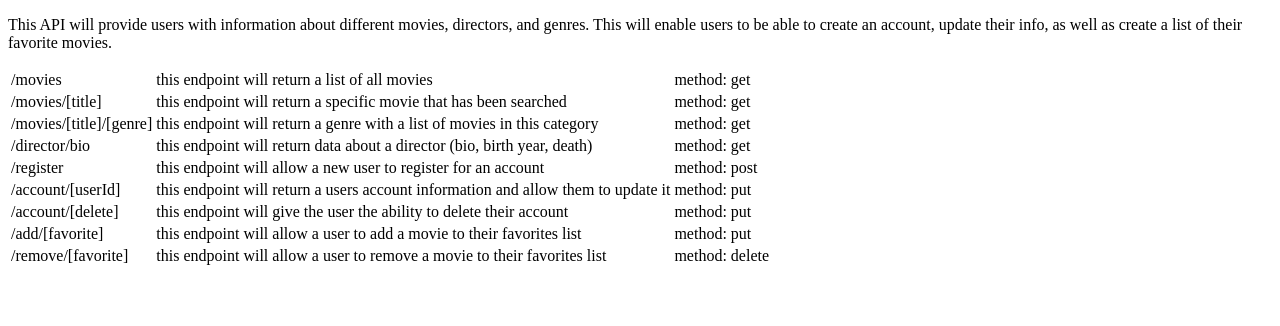
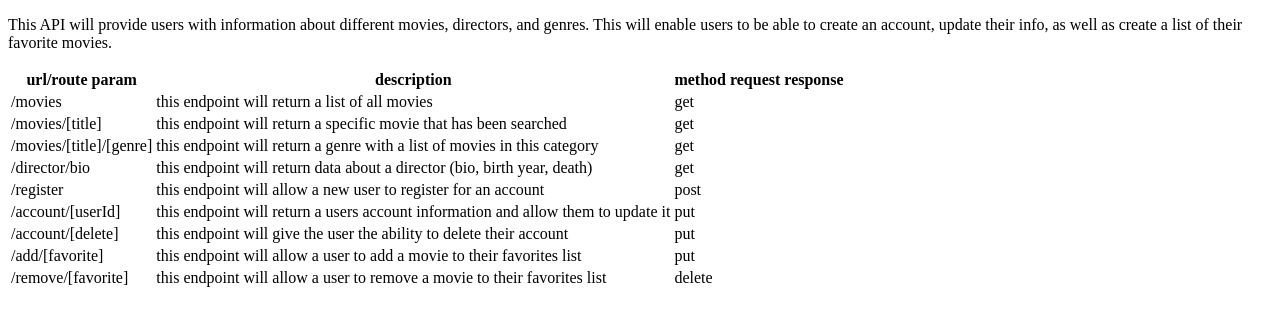
Before and after one commit to nnajera95/Movie_API, a website: page public/documentation.html in a window 1280 px wide. Drawn offline with Linux system fonts and the light colour scheme.

Commit message:
organized tables
if applied this commit will add headers to each column of the table to enhance readability

```diff
--- a/public/documentation.html
+++ b/public/documentation.html
@@ -14,49 +14,56 @@
     </p>
     <table>
       <tr>
+        <th>url/route param</th>
+        <th>description</th>
+        <th>method</th>
+        <th>request</th>
+        <th>response</th>
+      </tr>
+      <tr>
         <td> /movies </td>
         <td>this endpoint will return a list of all movies</td>
-        <td>method: get</td>
+        <td>get</td>
       </tr>
       <tr>
         <td> /movies/[title] </td>
         <td>this endpoint will return a specific movie that has been searched</td>
-        <td>method: get</td>
+        <td>get</td>
       </tr>
       <tr>
         <td> /movies/[title]/[genre] </td>
         <td>this endpoint will return a genre with a list of movies in this category</td>
-        <td>method: get</td>
+        <td>get</td>
       </tr>
       <tr>
         <td> /director/bio </td>
         <td>this endpoint will return data about a director (bio, birth year, death) </td>
-        <td>method: get</td>
+        <td>get</td>
       </tr>
       <tr>
         <td> /register </td>
         <td>this endpoint will allow a new user to register for an account</td>
-        <td>method: post</td>
+        <td>post</td>
       </tr>
       <tr>
         <td> /account/[userId]</td>
         <td>this endpoint will return a users account information and allow them to update it</td>
-        <td>method: put</td>
+        <td>put</td>
       </tr>
       <tr>
         <td> /account/[delete]</td>
         <td>this endpoint will give the user the ability to delete their account</td>
-        <td>method: put</td>
+        <td>put</td>
       </tr>
       <tr>
         <td> /add/[favorite] </td>
         <td>this endpoint will allow a user to add a movie to their favorites list</td>
-        <td>method: put</td>
+        <td>put</td>
       </tr>
       <tr>
         <td> /remove/[favorite] </td>
         <td>this endpoint will allow a user to remove a movie to their favorites list</td>
-        <td>method: delete</td>
+        <td>delete</td>
       </tr>
     </table>
   </body>
```
